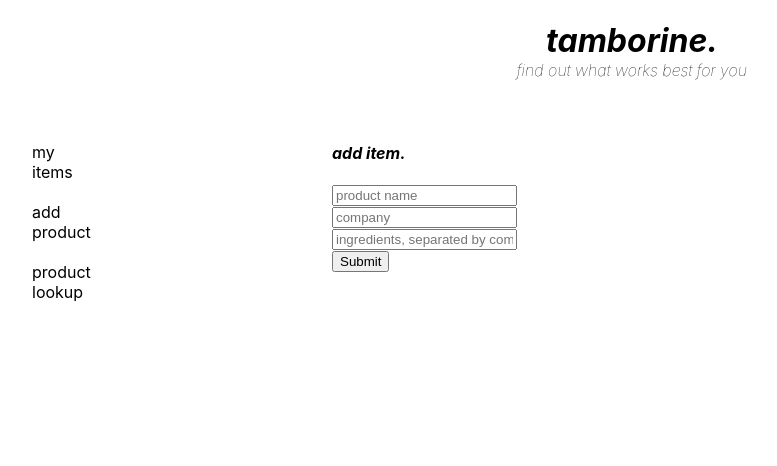
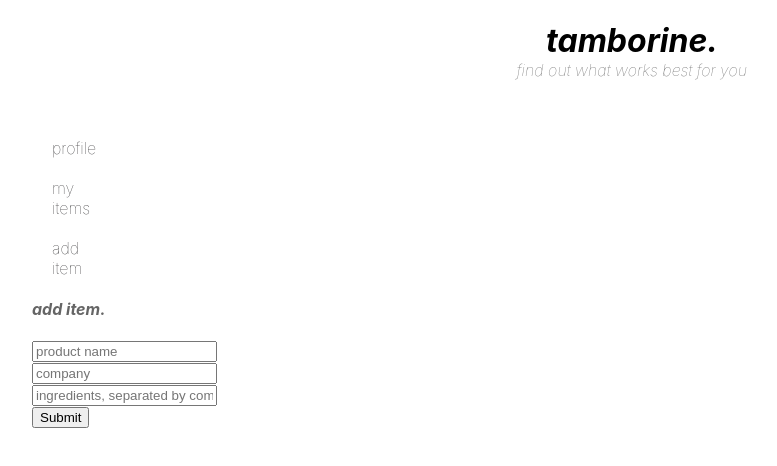
Before and after one commit to wendingoli/tamborine., a React (Create React App) app in the folder tamborine/: page /additem in a window 1280 px wide. Shown: the top 466 px of the page, without its empty margins (8-785 px from the left). Built offline with nearby package versions, Linux system fonts and the light colour scheme.

Commit message:
updated front end

```diff
--- a/tamborine/src/App.js
+++ b/tamborine/src/App.js
@@ -24,52 +24,34 @@
 // export default App;
 import React from "react";
 import Navigation from "./components/navigation";
+import Items from "./components/items";
+import AddItem from "./components/additem";
 
 class App extends React.Component {
   render() {
     return (
-      <div>
-        <div id="header">
-          <h1>tamborine.</h1>
-          <h4 id="subheader">find out what works best for you</h4>
-        </div>
+      <div class="content">
+        {/* <h1 id="header">tamborine.</h1>
+        <h4 id="subheader">find out what works best for you</h4> */}
         <div class="container">
           {/* NAVBAR */}
-          <div class="tambo-nav">
+          {/* <div class="tambo-nav">
             <Navigation />
-          </div>
+          </div> */}
+
           {/* FORM
             get values from form using:
             var nameValue = document.getElementById("productName").value;
           */}
-          <div class="tambo-form">
+          {/* <div class="tambo-form">
             <h4>add item.</h4>
-            <form action="/action_page.php" method="get">
-              <input
-                type="text"
-                name="productname"
-                id="productname"
-                placeholder="product name"
-              />
-              <br />
-              <input
-                type="text"
-                name="company"
-                id="company"
-                placeholder="company"
-              />
-              <br />
-              <input
-                type="text"
-                name="ingredients"
-                id="ingredients"
-                placeholder="ingredients, separated by commas"
-              />
-              <br />
-              <input type="submit" />
-            </form>
-          </div>
+            <AddItem />
+          </div> */}
         </div>
+
+        {/* <h4>my items.</h4>
+        <br />
+        <Items /> */}
       </div>
     );
   }
--- /dev/null
+++ b/tamborine/src/components/additem.js
@@ -0,0 +1,61 @@
+import React from "react";
+import styled from "styled-components";
+import { Link } from "react-router-dom";
+
+const Form = styled.ul`
+  z-index: 10;
+  list-style-type: none;
+  margin: 0;
+  padding: 0;
+
+  & > .tambo-form {
+    width: 70%;
+    margin: 20px auto;
+    /* background: green; */
+    }
+
+    & > a {
+      color: #333234;
+      text-decoration: none;
+
+      &:hover {
+        color: #aa6da3;
+      }
+    }
+  }
+`;
+
+class AddItem extends React.Component {
+  render() {
+    return (
+      <Form>
+        <form action="/action_page.php" method="get">
+          <input
+            type="text"
+            name="productname"
+            id="productname"
+            placeholder="product name"
+          />
+          <br />
+          <input
+            type="text"
+            name="company"
+            id="company"
+            placeholder="company"
+          />
+          <br />
+          <input
+            type="text"
+            name="ingredients"
+            id="ingredients"
+            placeholder="ingredients, separated by commas"
+          />
+          <br />
+          <input type="submit" />
+        </form>
+      </Form>
+    );
+  }
+}
+
+export default AddItem;
--- /dev/null
+++ b/tamborine/src/components/items.js
@@ -0,0 +1,53 @@
+import React from "react";
+import styled from "styled-components";
+import { Link } from "react-router-dom";
+
+const List = styled.ul`
+  z-index: 10;
+  list-style-type: none;
+  margin: 0;
+  padding: 0;
+
+  & > product {
+    width: 200px;
+    height: 200px;
+    background: red;
+
+    & > container {
+      float: left;
+      display: flex;
+      width: 100%;
+      flex-wrap: wrap;
+    }
+
+    & > a {
+      color: #333234;
+      text-decoration: none;
+
+      &:hover {
+        color: #aa6da3;
+      }
+    }
+  }
+`;
+
+class Items extends React.Component {
+  render() {
+    return (
+      <List>
+        <div class="container myitems">
+          <div class="product" />
+          <div class="product" />
+          <div class="product" />
+          <div class="product" />
+          <div class="product" />
+          <div class="product" />
+          <div class="product" />
+          <div class="product" />
+        </div>
+      </List>
+    );
+  }
+}
+
+export default Items;
--- a/tamborine/src/index.css
+++ b/tamborine/src/index.css
@@ -5,6 +5,9 @@ body {
     sans-serif;
   -webkit-font-smoothing: antialiased;
   -moz-osx-font-smoothing: grayscale;
+}
+.content {
+  margin: 10%;
 }
 
 code {
@@ -14,17 +17,30 @@ code {
 
 #header {
   text-align: center;
-}
-
-h1 {
-  margin-bottom: 0px;
+  margin-bottom: 0;
 }
 #subheader {
+  text-align: center;
   font-weight: 100;
   margin-top: 0;
 }
 
 li {
+  width: 57px;
+  margin: 20px;
+  font-size: 16px;
+  font-weight: semi-bold;
+  overflow: visible;
+  list-style: none;
+  font-weight: 100;
+}
+a {
+  color: #333234;
+  text-decoration: none;
+}
+
+a:hover {
+  color: #aa6da3;
 }
 
 h1,
@@ -32,10 +48,15 @@ h4 {
   font-style: italic;
 }
 
+h4 {
+  color: #656565;
+}
+
 .container {
   float: left;
   display: flex;
   width: 100%;
+  flex-wrap: wrap;
 }
 
 .tambo-nav {
@@ -50,3 +71,14 @@ h4 {
   margin: 20px auto;
   /* background: green; */
 }
+
+.myitems {
+  margin: 30 auto;
+}
+
+.product {
+  width: 200px;
+  height: 200px;
+  background: pink;
+  margin: 10px;
+}
--- a/tamborine/src/index.js
+++ b/tamborine/src/index.js
@@ -1,21 +1,69 @@
-import React from 'react';
-import ReactDOM from 'react-dom';
-import './index.css';
-import { Route, Link, BrowserRouter as Router } from 'react-router-dom'
-import App from './App';
-import Navigation from './components/navigation.js'
-import * as serviceWorker from './serviceWorker';
+import React from "react";
+import ReactDOM from "react-dom";
+import "./index.css";
+import { Route, Link, BrowserRouter as Router } from "react-router-dom";
+import App from "./App";
+import Navigation from "./components/navigation.js";
+import Items from "./components/items";
+import AddItem from "./components/additem";
+import * as serviceWorker from "./serviceWorker";
 
 const routing = (
-    <Router>
-        <div>
-            <Route path="/" component={App} />
-            <Route path="/navigation" component={Navigation} />
-        </div>
-    </Router>
-)
+  <Router>
+    <div>
+      {/* <Route path="/" component={App} />
+      <Route path="/navigation" component={Navigation} /> */}
 
-ReactDOM.render(routing, document.getElementById('root'));
+      <h1 id="header">tamborine.</h1>
+      <h4 id="subheader">find out what works best for you</h4>
+      <div class="container">
+        <ul>
+          <li>
+            <Link to="/profile">profile</Link>
+          </li>
+          <li>
+            <Link to="/myitems">my items</Link>
+          </li>
+          <li>
+            <Link to="/additem">add item</Link>
+          </li>
+          <Route exact path="/profile" component={profile} />
+          <Route path="/myitems" component={myItems} />
+          <Route path="/additem" component={addItem} />
+          <Route path="/" component={App} />
+        </ul>
+      </div>
+    </div>
+  </Router>
+);
+
+function profile() {
+  return (
+    <div>
+      <h4>profile.</h4>
+    </div>
+  );
+}
+
+function myItems() {
+  return (
+    <div>
+      <h4>my items.</h4>
+      <Items> </Items>
+    </div>
+  );
+}
+
+function addItem() {
+  return (
+    <div>
+      <h4>add item.</h4>
+      <AddItem />
+    </div>
+  );
+}
+
+ReactDOM.render(routing, document.getElementById("root"));
 
 // If you want your app to work offline and load faster, you can change
 // unregister() to register() below. Note this comes with some pitfalls.
```
Also changed, not shown: 1 other file (tests, documents, lock files or other folders).
